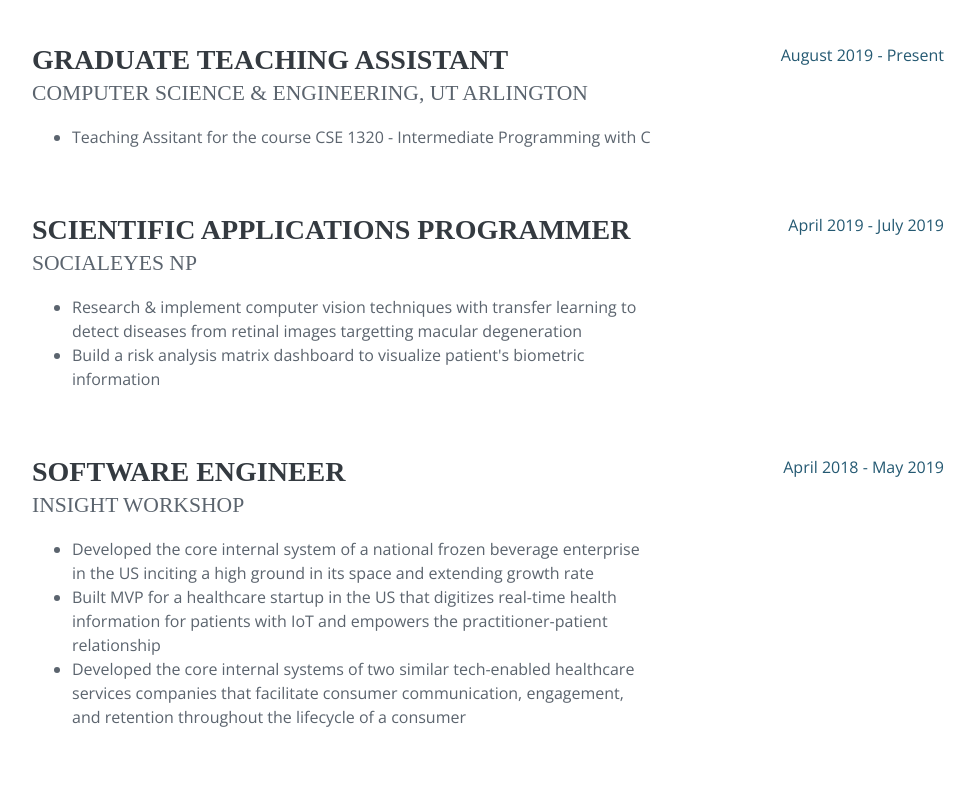
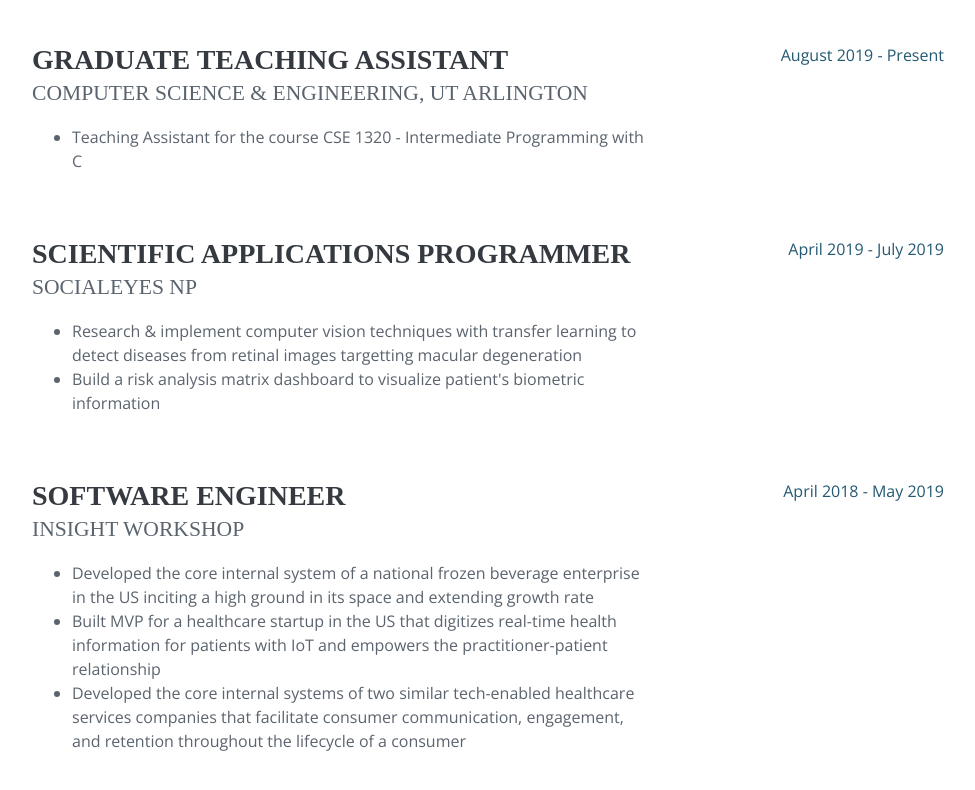
Before and after one commit to asheeshcric/asheeshcric.github.io, a plain HTML site: page index.html in a window 1280 px wide. Shown: the part 920-1710 px from the top of the page, without its empty margins (288-1263 px from the left). Drawn offline with nearby package versions, Linux system fonts and the light colour scheme; a web font is replaced by a local one.

Commit message:
Fix typo in Experience description

```diff
--- a/index.html
+++ b/index.html
@@ -189,7 +189,7 @@
                     <h3 class="mb-0">Graduate Teaching Assistant</h3>
                     <div class="subheading mb-3">Computer Science & Engineering, UT Arlington</div>
                     <ul>
-                        <li>Teaching Assitant for the course CSE 1320 - Intermediate Programming with C</li>
+                        <li>Teaching Assistant for the course CSE 1320 - Intermediate Programming with C</li>
                     </ul>
                 </div>
                 <div class="resume-date text-md-right">
```
